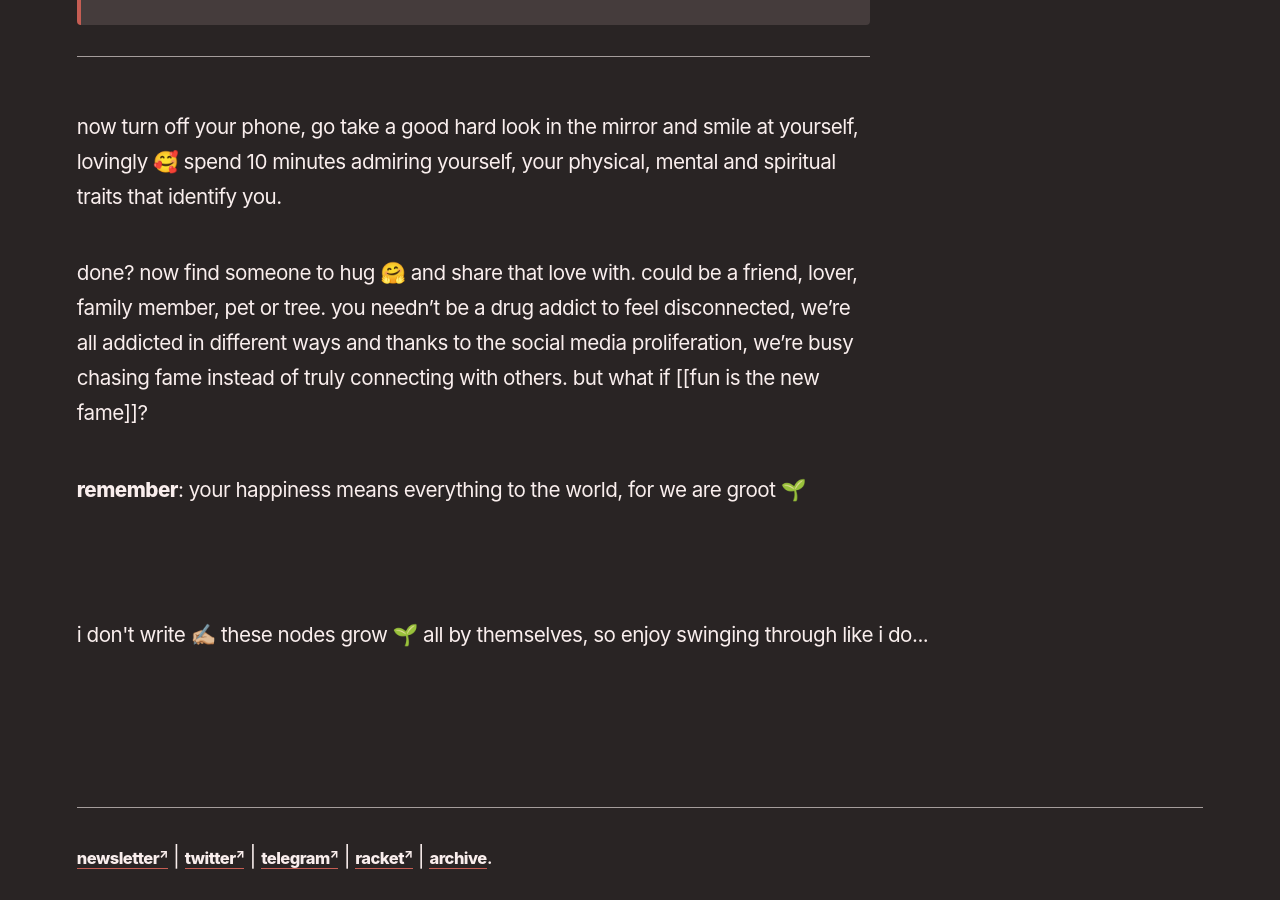
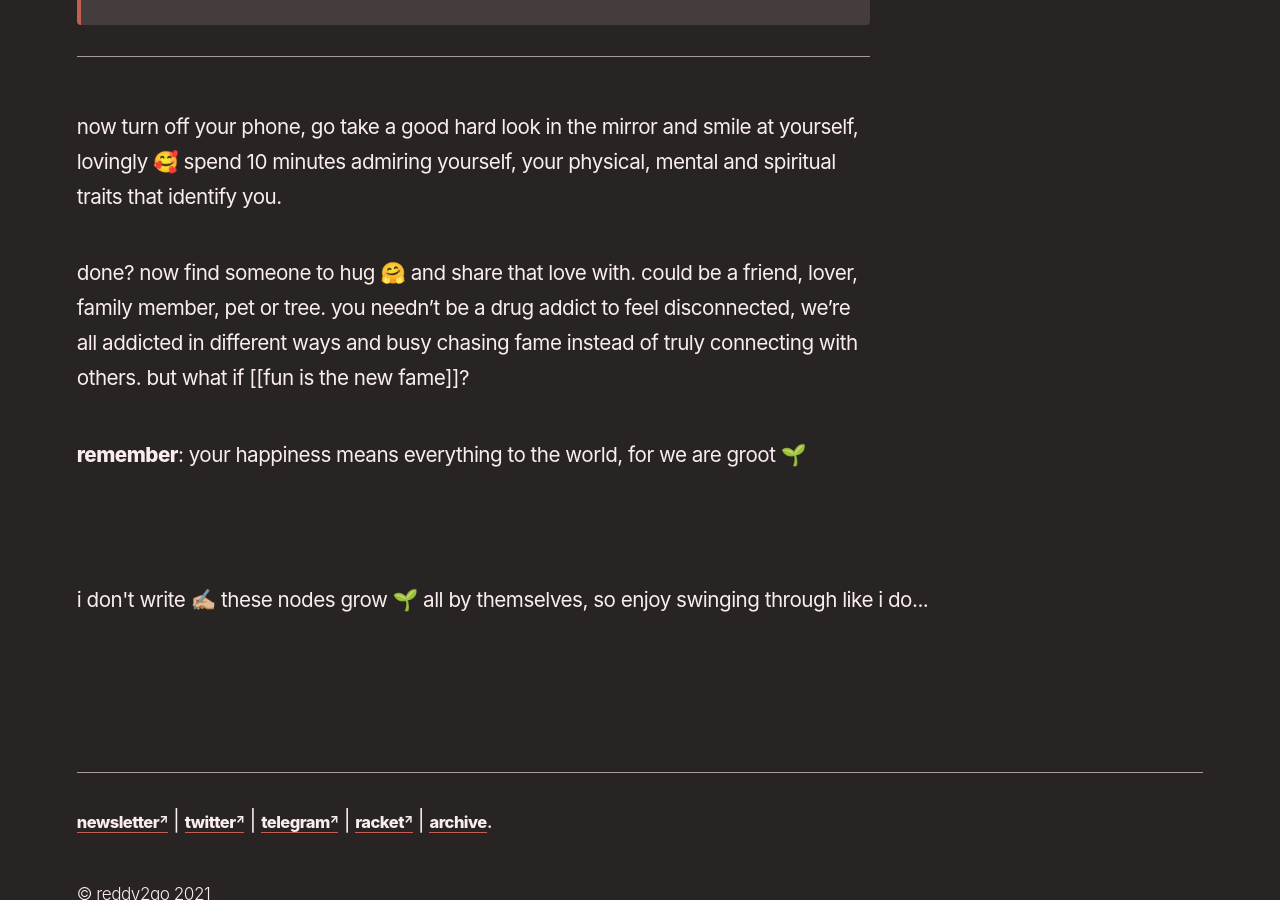
Before and after one commit to reddy2go/redgarden, a Jekyll site: the page built from _notes/origin story of play.md, in a window 1280 px wide and 900 px high, scrolled down 5064 px. Built offline with Jekyll 4.4.1, drawn with Linux system fonts in a browser that asks for light colours; some web fonts are replaced; Markdown is read by kramdown in place of the engine named in the settings.

Commit message:
auto commit

```diff
--- a/_notes/origin story of play.md
+++ b/_notes/origin story of play.md
@@ -73,6 +73,6 @@
 ---
 now turn off your phone, go take a good hard look in the mirror and smile at yourself, lovingly 🥰 spend 10 minutes admiring yourself, your physical, mental and spiritual traits that identify you.
 
-done? now find someone to hug 🤗 and share that love with. could be a friend, lover, family member, pet or tree. you needn't be a drug addict to feel disconnected, we're all addicted in different ways and thanks to the social media proliferation, we're busy chasing fame instead of truly connecting with others. but what if [[fun is the new fame]]?
+done? now find someone to hug 🤗 and share that love with. could be a friend, lover, family member, pet or tree. you needn't be a drug addict to feel disconnected, we're all addicted in different ways and busy chasing fame instead of truly connecting with others. but what if [[fun is the new fame]]?
 
 **remember**: your happiness means everything to the world, for we are groot 🌱
```
